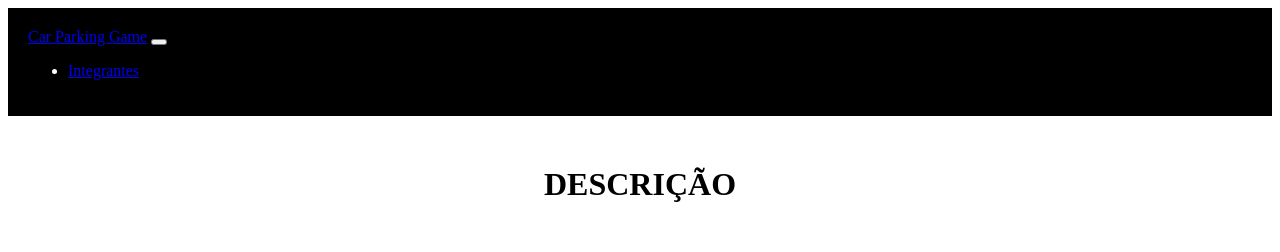
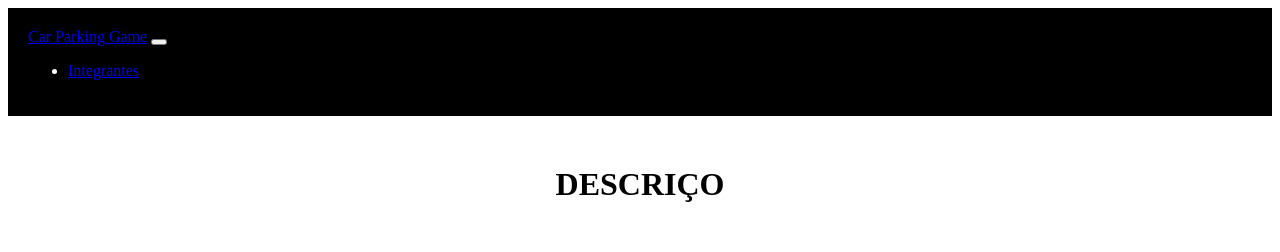
Before and after one commit to vi12263/Car-Parking-Game, a plain HTML site: page index.html in a window 1280 px wide. Shown: the top 252 px of the page. Drawn offline with Linux system fonts and the light colour scheme.

Commit message:
Update index.html

```diff
--- a/index.html
+++ b/index.html
@@ -45,7 +45,7 @@
         </nav>
         <figure>
 
-          <h1>DESCRIÇÃO</h1>
+          <h1>DESCRIÇO</h1>
         <h5></h5>
           <h5></h5>
          <h2>
```
